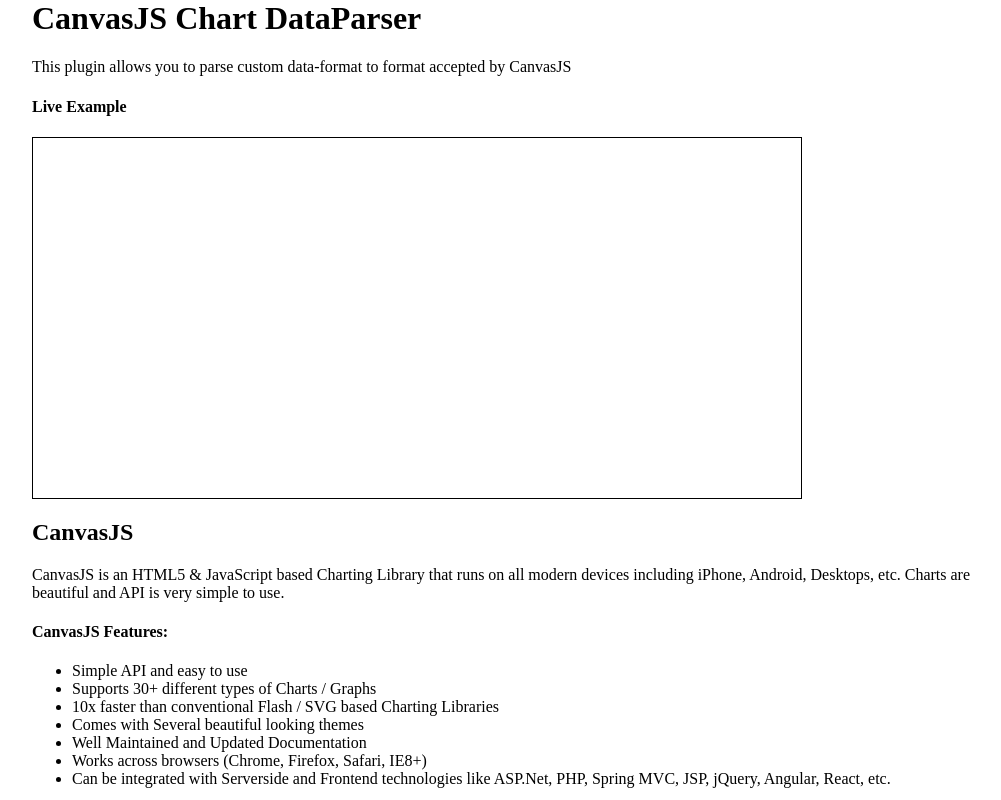
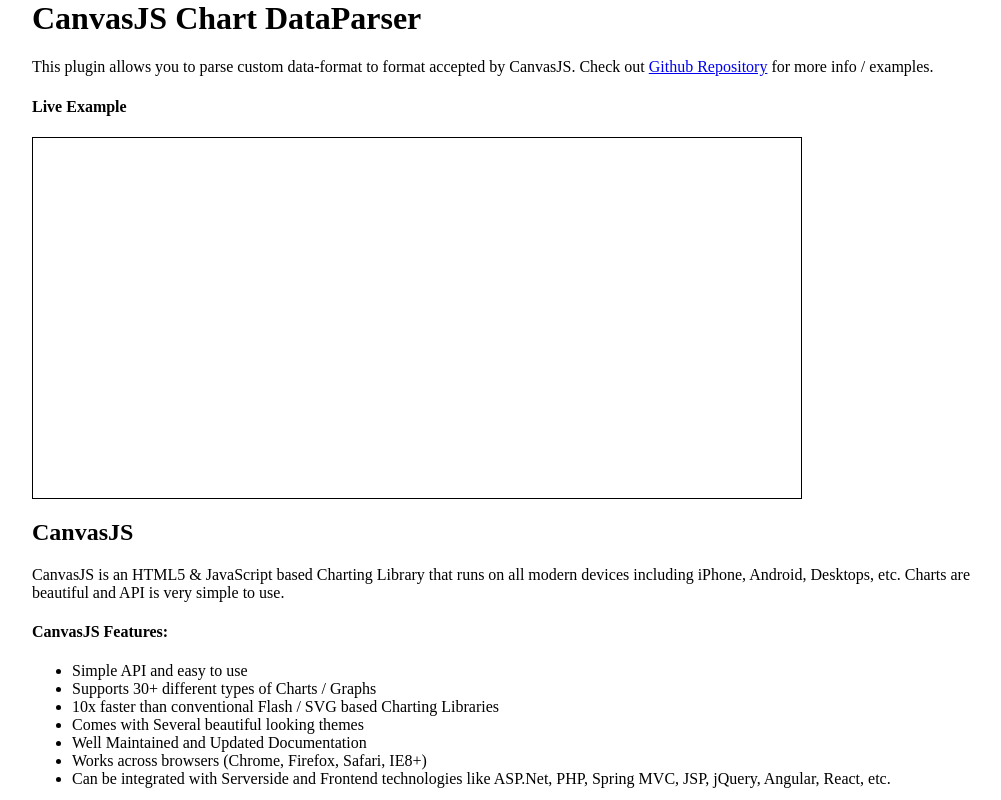
Before and after one commit to vishwas-r/CanvasJS-Data-Parser, a plain HTML site: page index.html in a window 1280 px wide. Shown: the top 800 px of the page, without its empty margins (128-1129 px from the left). Drawn offline with Linux system fonts and the light colour scheme; a script that the page names is missing.

Commit message:
Update index.html

```diff
--- a/index.html
+++ b/index.html
@@ -27,7 +27,7 @@ chart1.render();
 </head>
 <body>
 	<h1>CanvasJS Chart DataParser</h1>
-	<p>This plugin allows you to parse custom data-format to format accepted by CanvasJS</p>
+	<p>This plugin allows you to parse custom data-format to format accepted by CanvasJS. Check out <a href="https://github.com/vishwas-r/CanvasJS-Data-Parser/">Github Repository</a> for more info / examples.</p>
 	<h4>Live Example</h4>
 	<div id="chartContainer1" style="height: 360px; width: 80%; border: 1px solid black;"></div>
 
```
